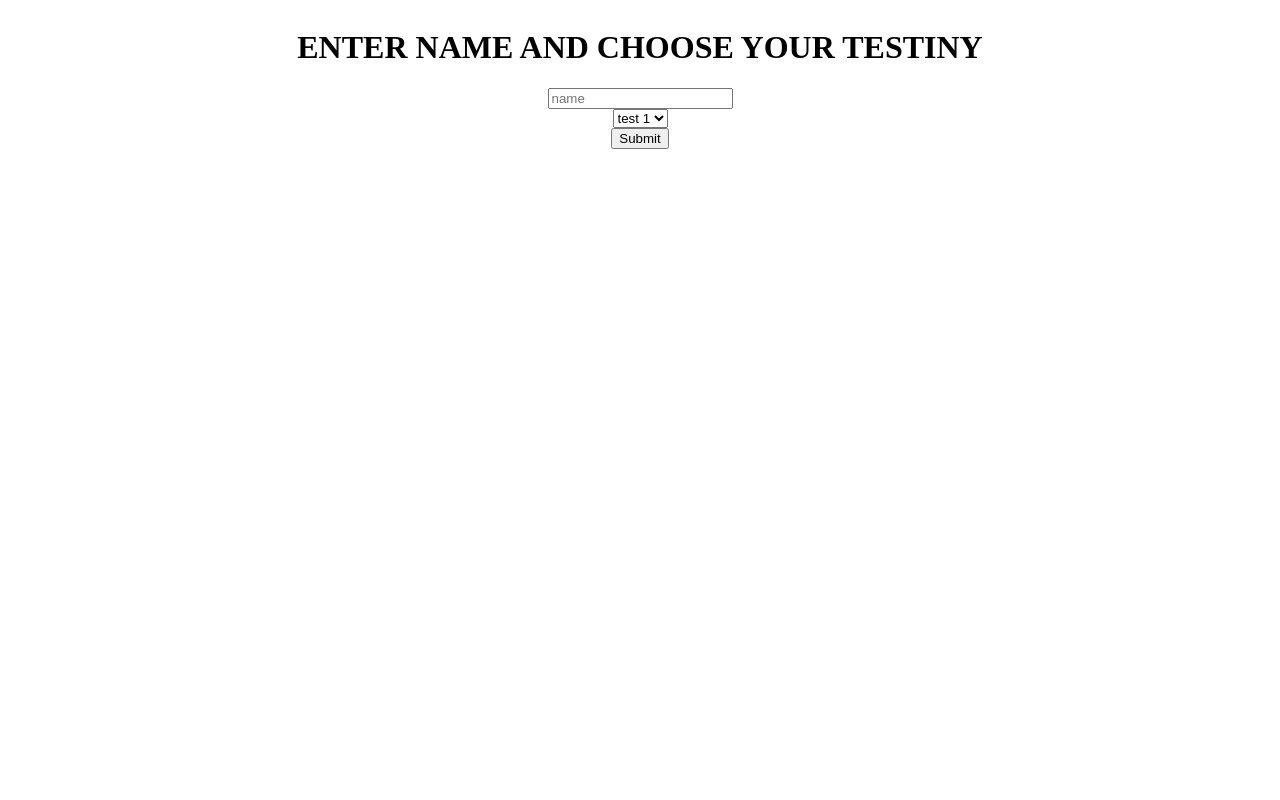
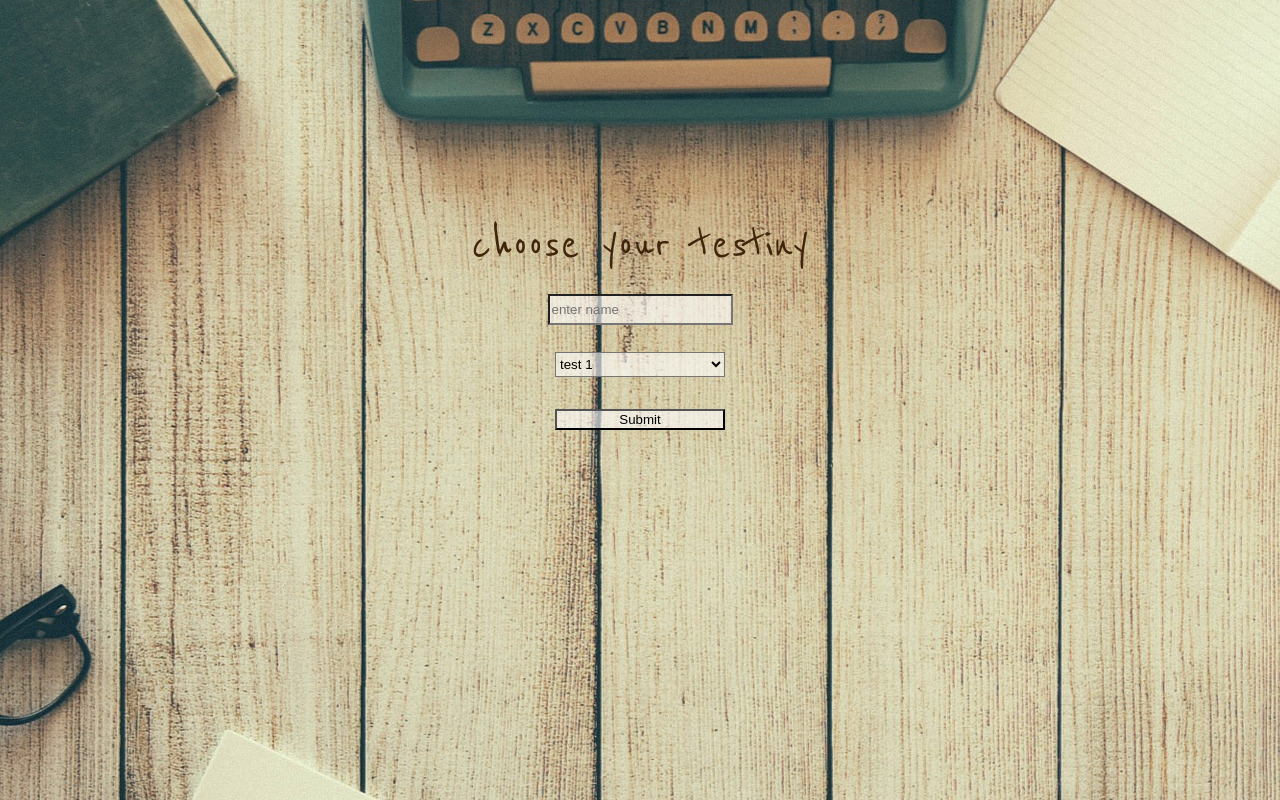
Before and after one commit to abbasnake/gala, a PHP site: page / in a window 1280 px wide. Run offline with PHP 8.4, Linux system fonts and the light colour scheme.

Commit message:
some refactorings, some styling

```diff
--- a/css/style.css
+++ b/css/style.css
@@ -1,6 +1,47 @@
+body {
+    background-image: url("../img/desk.jpg");
+    background-repeat: no-repeat;
+    background-position: center;
+    /*background-size: cover;*/
+    /*height: 100vh;*/
+    font-family: 'Reenie Beanie', cursive;
+    font-size: 55px;
+}
+
 .grid {
+    /*background-color: rgba(255, 255, 255, 0.4);*/
+    border-radius: 20px;
     display: grid;
-    margin: 0 auto;
-    max-width: 960px;
+    margin: auto auto;
+    height: 80vh;
     text-align: center;
+    grid-template-columns: repeat(4, 1fr);
 }
+
+.title {
+    grid-column:1/5;
+    grid-row:1/2;
+    align-self: end;
+    color: #3F250B;
+}
+
+.form {
+    grid-column:2/4;
+    grid-row:2/3;
+}
+
+.form-input {
+    background-color: rgba(255, 255, 255, 0.6);
+    height: 25px;
+}
+
+.form-select {
+    background-color: rgba(255, 255, 255, 0.6);
+    width: 170px;
+    height: 25px;
+}
+
+.form-submit {
+    background-color: rgba(255, 255, 255, 0.6);
+    width: 170px;
+}
--- a/index.php
+++ b/index.php
@@ -7,26 +7,26 @@ a new user does a test. It is set to 0
 because it increments each time the test
 page is reloaded
 */
-$_SESSION["questionNr"] = 0;
-$_SESSION["userCorrect"] = 0;
+$_SESSION["questionNr"]    = 0;
+$_SESSION["userCorrect"]   = 0;
 $_SESSION["userIncorrect"] = 0;
 ?>
 
 
 <?php include("partials/header.php") ?> <!-- html header -->
 
-<h1>ENTER NAME AND CHOOSE YOUR TESTINY</h1>
+<div class="title">choose your testiny</div>
 
-<form action="backend/testLogic.php" method="POST">
-    <input type="text" name="name" placeholder="name" required>
+<form class="form" action="backend/testLogic.php" method="POST">
+    <input class="form-input" type="text" name="name" placeholder="enter name" required>
     <br>
-    <select name="test">
+    <select class="form-select" name="test">
         <option value="test1">test 1</option>
         <option value="test2">test 2</option>
         <option value="test3">test 3</option>
     </select>
     <br>
-    <input type="submit">
+    <input class="form-submit" type="submit">
 </form>
 
 <?php include("partials/footer.php") ?> <!-- html footer -->
--- a/partials/header.php
+++ b/partials/header.php
@@ -2,6 +2,7 @@
 <html lang="en">
 <head>
     <title>test</title>
+    <link href="https://fonts.googleapis.com/css?family=Reenie+Beanie" rel="stylesheet">
     <link rel="stylesheet" href="css/style.css">
 </head>
 <body>
--- a/test.php
+++ b/test.php
@@ -18,8 +18,8 @@ include("backend/mixAnswers.php"); // $allAnswers is filled
 
 <?php include("partials/header.php") ?> <!-- html header -->
 
-<h1>TEST</h1>
-<form action="backend/testLogic.php" method="POST">
+<div class="title">TEST</div>
+<form class="form" action="backend/testLogic.php" method="POST">
     <div class="question">
         Question nr <?php echo $questionNr ?> <br>
         <input type="hidden" name="currentQuestion" value="<?php echo $currentQuestion ?>">
```
Also changed, not shown: db/Db.php (+10 -12 lines), result.php (+3 -7 lines), img/desk.jpg (added).
